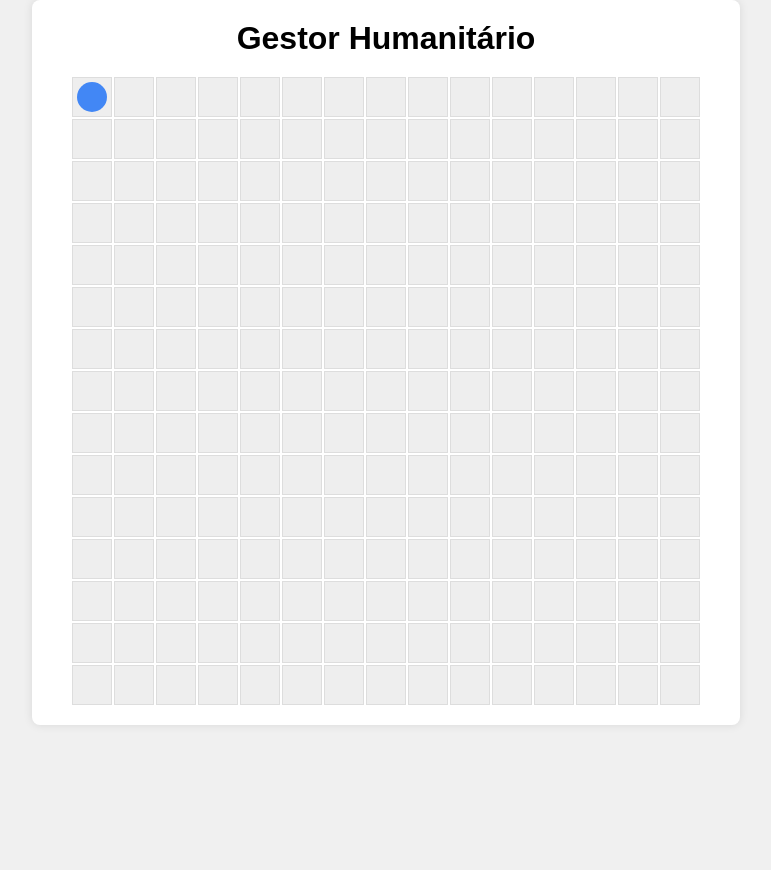
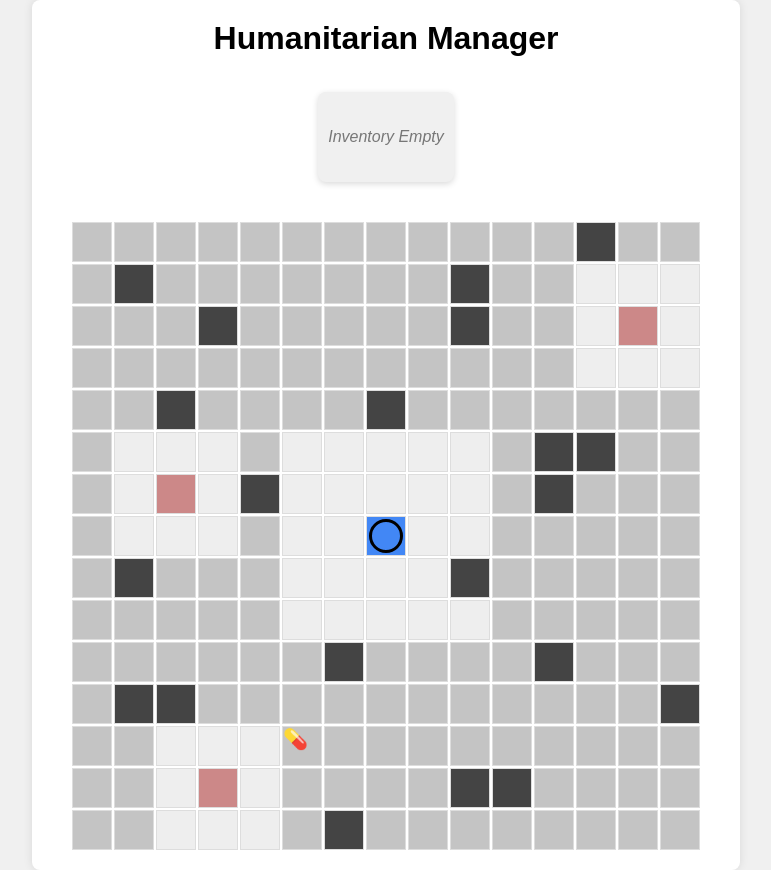
Before and after one commit to GigaJaoo/Web-Game, a React (Vite) app in the folder Web Game/: page / in a window 1280 px wide. Shown: the whole page, without its empty margins (274-1045 px from the left). Before the commit the page ends 800 px from the top, so only its background shows below. Built offline with nearby package versions, Linux system fonts and the light colour scheme.

Commit message:
Resource Genaration and Map Layout

```diff
--- a/Web Game/src/App.css
+++ b/Web Game/src/App.css
@@ -18,3 +18,49 @@
   width: 100%;
   text-align: center;
 }
+
+.inventory {
+  display: flex;
+  align-items: center;
+  padding: 10px 15px;
+  border-radius: 10px;
+  box-shadow: 0 2px 6px rgba(0,0,0,0.15);
+  background-color: #f8f8f8;
+  width: 220px;          /* largura fixa para manter tamanho */
+  height: 70px;          /* altura fixa para manter tamanho */
+  margin: 15px auto;
+  font-family: 'Segoe UI', Tahoma, Geneva, Verdana, sans-serif;
+  color: #333;
+  user-select: none;
+  transition: background-color 0.3s ease;
+  justify-content: flex-start; /* alinhamento padrão */
+}
+
+.inventory.empty {
+  justify-content: center;  /* centraliza texto vazio */
+  font-style: italic;
+  color: #777;
+}
+
+
+.inventory-icon {
+  font-size: 30px;
+  width: 50px;
+  height: 50px;
+  border-radius: 50%;
+  color: white;
+  display: flex;
+  justify-content: center;
+  align-items: center;
+  margin-right: 15px;
+  box-shadow: 0 0 5px rgba(0,0,0,0.1);
+}
+
+.inventory-info {
+  flex-grow: 1;
+}
+
+.inventory-name {
+  font-weight: 600;
+  font-size: 1.1rem;
+}
--- a/Web Game/src/App.jsx
+++ b/Web Game/src/App.jsx
@@ -1,37 +1,130 @@
+// App.jsx
 import React, { useState, useEffect } from 'react';
 import Board from './Board';
-import './App.css';  // importa o css do container
+import './App.css';
+import { initialMap, tileTypes } from './mapData.js';
+import Inventory from './Inventory';
+import { getRandomResourceType } from './resourceUtils';
+import { resourcesData } from './resourcesData.js';
+
 
 export default function App() {
   const numRows = 15;
   const numCols = 15;
+  const resourceSpawnInterval = 5000; // 10 segundos, ajusta como quiseres
 
-  const [playerPosition, setPlayerPosition] = useState({ x: 0, y: 0 });
+  const [mapData, setMapData] = useState(initialMap);
+  const [player, setPlayer] = useState({
+    position: { x: 7, y: 7 },
+    inventory: null,
+  });
+  const [activeResource, setActiveResource] = useState(null);
+  // Exemplo: { x: 3, y: 5, type: 'food supplies' }
 
-  const movePlayer = (dx, dy) => {
-    setPlayerPosition((prev) => {
-      const newX = Math.max(0, Math.min(numCols - 1, prev.x + dx));
-      const newY = Math.max(0, Math.min(numRows - 1, prev.y + dy));
-      return { x: newX, y: newY };
+  // Função para gerar recurso numa tile resource vazia
+  const generateResource = () => {
+    if (activeResource) return; // Já existe recurso no mapa, não gerar
+
+    // Encontra todas as tiles resource sem recurso
+    const resourceTiles = [];
+    for (let y = 0; y < numRows; y++) {
+      for (let x = 0; x < numCols; x++) {
+        if (
+          mapData[y][x] === tileTypes.RESOURCE &&
+          (!activeResource || (activeResource.x !== x || activeResource.y !== y))
+        ) {
+          resourceTiles.push({ x, y });
+        }
+      }
+    }
+
+    if (resourceTiles.length === 0) return;
+
+    // Escolhe aleatoriamente uma tile resource
+    const randomIndex = Math.floor(Math.random() * resourceTiles.length);
+    const chosenTile = resourceTiles[randomIndex];
+    const resourceType = getRandomResourceType();
+
+    setActiveResource({
+      x: chosenTile.x,
+      y: chosenTile.y,
+      type: resourceType,
     });
   };
 
+  const movePlayer = (dx, dy) => {
+    setPlayer((prev) => {
+      const newX = Math.max(0, Math.min(numCols - 1, prev.position.x + dx));
+      const newY = Math.max(0, Math.min(numRows - 1, prev.position.y + dy));
+
+      // Impede movimento em obstáculo
+      if (mapData[newY][newX] === tileTypes.OBSTACLE) {
+        return prev;
+      }
+
+      return {
+        ...prev,
+        position: { x: newX, y: newY }
+      };
+    });
+  };
+
+  // Coleta recurso automaticamente se pisar tile com recurso e inventário vazio
+  useEffect(() => {
+    if (
+      activeResource &&
+      player.position.x === activeResource.x &&
+      player.position.y === activeResource.y &&
+      player.inventory === null
+    ) {
+      setPlayer((prev) => ({ ...prev, inventory: activeResource.type }));
+      setActiveResource(null);
+    }
+  }, [player.position, activeResource]);
+
+  // Lógica de teclado
   useEffect(() => {
     const handleKeyDown = (e) => {
       if (e.key === 'ArrowUp' || e.key === 'w') movePlayer(0, -1);
       if (e.key === 'ArrowDown' || e.key === 's') movePlayer(0, 1);
       if (e.key === 'ArrowLeft' || e.key === 'a') movePlayer(-1, 0);
       if (e.key === 'ArrowRight' || e.key === 'd') movePlayer(1, 0);
+
+      // Entregar recurso ao carregar espaço numa tile cause
+      if (e.key === ' ' || e.code === 'Space') {
+        const { x, y } = player.position;
+        if (mapData[y][x] === tileTypes.CAUSE && player.inventory !== null) {
+          setPlayer((prev) => ({ ...prev, inventory: null }));
+          // Aqui podes acrescentar lógica para contabilizar entrega, pontos etc.
+        }
+      }
     };
 
     window.addEventListener('keydown', handleKeyDown);
     return () => window.removeEventListener('keydown', handleKeyDown);
-  }, []);
+  }, [player, mapData]);
+
+  // Gerar recurso a cada X segundos
+  useEffect(() => {
+    const interval = setInterval(() => {
+      generateResource();
+    }, resourceSpawnInterval);
+
+    return () => clearInterval(interval);
+  }, [activeResource, mapData]);
 
   return (
     <div className="app-container">
-      <h1>Gestor Humanitário</h1>
-      <Board playerPosition={playerPosition} rows={numRows} cols={numCols} />
+      <h1>Humanitarian Manager</h1>
+      <Inventory inventory={player.inventory} resourcesData={resourcesData} />
+      <Board
+        player={player}
+        map={mapData}
+        rows={numRows}
+        cols={numCols}
+        activeResource={activeResource}
+        resourcesData={resourcesData}
+      />
     </div>
   );
 }
--- a/Web Game/src/Board.css
+++ b/Web Game/src/Board.css
@@ -12,12 +12,43 @@
   position: relative;
 }
 
+.cell.center {
+  background-color: #4287f5;
+}
+
+.cell.resource {
+  background-color: #c4c4c4;
+}
+
+.cell.cause {
+  background-color: #c88;
+}
+
+.cell.obstacle {
+  background-color: #444;
+}
+
 .player {
-  width: 80%;
-  height: 80%;
+  width: 75%;
+  height: 75%;
   background-color: #4287f5;
   border-radius: 50%;
+  border-style: solid;
+  border-color: black;
   position: absolute;
-  top: 10%;
-  left: 10%;
+  top: 5%;
+  left: 5%;
 }
+
+.resource-item {
+  width: 20px;
+  height: 20px;
+  background-color: gold;
+  border-radius: 50%;
+  text-align: center;
+  font-size: 10px;
+  color: black;
+  line-height: 20px;
+  user-select: none;
+  /* Ou podes usar ícones / imagens no futuro */
+}
--- a/Web Game/src/Board.jsx
+++ b/Web Game/src/Board.jsx
@@ -1,7 +1,8 @@
+// Board.jsx
 import React from 'react';
 import './Board.css';
 
-export default function Board({ playerPosition, rows, cols }) {
+export default function Board({ map, player, rows, cols, activeResource, resourcesData }) {
   return (
     <div
       className="board"
@@ -10,17 +11,34 @@ export default function Board({ playerPosition, rows, cols }) {
         gridTemplateRows: `repeat(${rows}, 40px)`
       }}
     >
-      {Array.from({ length: rows * cols }, (_, i) => {
-        const x = i % cols;
-        const y = Math.floor(i / cols);
-        const isPlayer = playerPosition.x === x && playerPosition.y === y;
+      {map.map((row, y) =>
+        row.map((tile, x) => {
+          const isPlayer = player.position.x === x && player.position.y === y;
+          const isResourceHere = activeResource && activeResource.x === x && activeResource.y === y;
 
-        return (
-          <div key={i} className="cell">
-            {isPlayer && <div className="player" />}
-          </div>
-        );
-      })}
+          let className = 'cell';
+          if (tile === 'center') className += ' center';
+          if (tile === 'resource') className += ' resource';
+          if (tile === 'cause') className += ' cause';
+          if (tile === 'obstacle') className += ' obstacle';
+
+          return (
+            <div key={`${x}-${y}`} className={className}>
+              {isPlayer && <div className="player" />}
+              {isResourceHere && (
+                <span
+                  className="resource-icon"
+                  style={{ color: resourcesData[activeResource.type].color, fontSize: '20px' }}
+                  role="img"
+                  aria-label={resourcesData[activeResource.type].name}
+                >
+                  {resourcesData[activeResource.type].icon}
+                </span>
+              )}
+            </div>
+          );
+        })
+      )}
     </div>
   );
 }
--- /dev/null
+++ b/Web Game/src/Inventory.css
@@ -0,0 +1,13 @@
+.resource-icon,
+.inventory-icon {
+  user-select: none;
+}
+
+.inventory {
+  margin-bottom: 20px;
+  background: #f0f0f0;
+  padding: 10px;
+  width: fit-content;
+  border-radius: 8px;
+  font-family: sans-serif;
+}
--- /dev/null
+++ b/Web Game/src/Inventory.jsx
@@ -0,0 +1,28 @@
+import React from 'react';
+import './Inventory.css';
+
+export default function Inventory({ inventory, resourcesData }) {
+  if (!inventory) return (
+    <div className="inventory empty">
+      Inventory Empty
+    </div>
+  );
+
+  const resource = resourcesData[inventory];
+
+  return (
+    <div className="inventory filled">
+      <div
+        className="inventory-icon"
+        style={{ backgroundColor: resource.color }}
+        role="img"
+        aria-label={resource.name}
+      >
+        {resource.icon}
+      </div>
+      <div className="inventory-info">
+        <span className="inventory-name">{resource.name}</span>
+      </div>
+    </div>
+  );
+}
--- /dev/null
+++ b/Web Game/src/mapData.js
@@ -0,0 +1,28 @@
+const tileTypes = {
+  EMPTY: 'empty',
+  CENTER: 'center',
+  PLAYER: 'player',
+  RESOURCE: 'resource',
+  CAUSE: 'cause',
+  OBSTACLE: 'obstacle'
+};
+
+const initialMap = [
+  ['resource','resource','resource','resource','resource','resource','resource','resource','resource','resource','resource','resource','obstacle','resource','resource'],
+  ['resource','obstacle','resource','resource','resource','resource','resource','resource','resource','obstacle','resource','resource','empty','empty','empty'],
+  ['resource','resource','resource','obstacle','resource','resource','resource','resource','resource','obstacle','resource','resource','empty','cause','empty'],
+  ['resource','resource','resource','resource','resource','resource','resource','resource','resource','resource','resource','resource','empty','empty','empty'],
+  ['resource','resource','obstacle','resource','resource','resource','resource','obstacle','resource','resource','resource','resource','resource','resource','resource'],
+  ['resource','empty','empty','empty','resource','empty','empty','empty','empty','empty','resource','obstacle','obstacle','resource','resource'],
+  ['resource','empty','cause','empty','obstacle','empty','empty','empty','empty','empty','resource','obstacle','resource','resource','resource'],
+  ['resource','empty','empty','empty','resource','empty','empty','center','empty','empty','resource','resource','resource','resource','resource'],
+  ['resource','obstacle','resource','resource','resource','empty','empty','empty','empty','obstacle','resource','resource','resource','resource','resource'],
+  ['resource','resource','resource','resource','resource','empty','empty','empty','empty','empty','resource','resource','resource','resource','resource'],
+  ['resource','resource','resource','resource','resource','resource','obstacle','resource','resource','resource','resource','obstacle','resource','resource','resource'],
+  ['resource','obstacle','obstacle','resource','resource','resource','resource','resource','resource','resource','resource','resource','resource','resource','obstacle'],
+  ['resource','resource','empty','empty','empty','resource','resource','resource','resource','resource','resource','resource','resource','resource','resource'],
+  ['resource','resource','empty','cause','empty','resource','resource','resource','resource','obstacle','obstacle','resource','resource','resource','resource'],
+  ['resource','resource','empty','empty','empty','resource','obstacle','resource','resource','resource','resource','resource','resource','resource','resource']
+];
+
+export { initialMap, tileTypes };
--- /dev/null
+++ b/Web Game/src/resourceTypes.js
@@ -0,0 +1,5 @@
+export const resourceTypes = [
+  'food',
+  'medical',
+  'clothing'
+];
--- /dev/null
+++ b/Web Game/src/resourceUtils.js
@@ -0,0 +1,6 @@
+import { resourceTypes } from './resourceTypes';
+
+export function getRandomResourceType() {
+  const index = Math.floor(Math.random() * resourceTypes.length);
+  return resourceTypes[index];
+}
--- /dev/null
+++ b/Web Game/src/resourcesData.js
@@ -0,0 +1,17 @@
+export const resourcesData = {
+  food: {
+    name: 'Food Supplies',
+    color: 'orange',
+    icon: '🍞'
+  },
+  medical: {
+    name: 'Medical Supplies',
+    color: 'red',
+    icon: '💊'
+  },
+  clothing: {
+    name: 'Clothing Supplies',
+    color: 'blue',
+    icon: '👕'
+  }
+};
```
